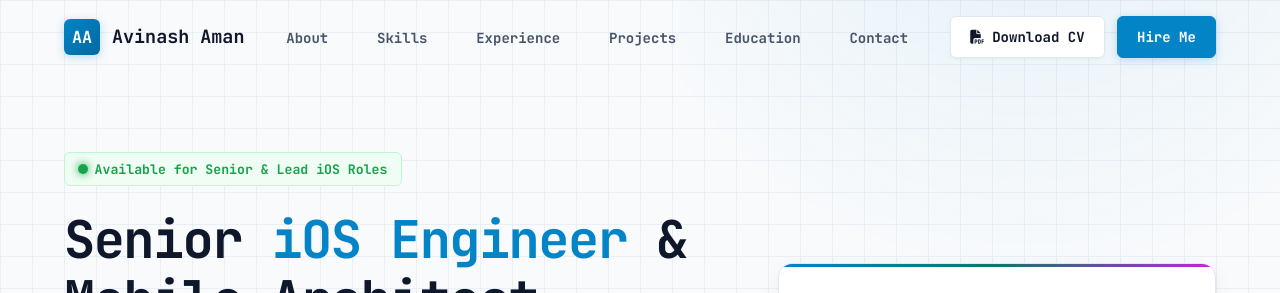
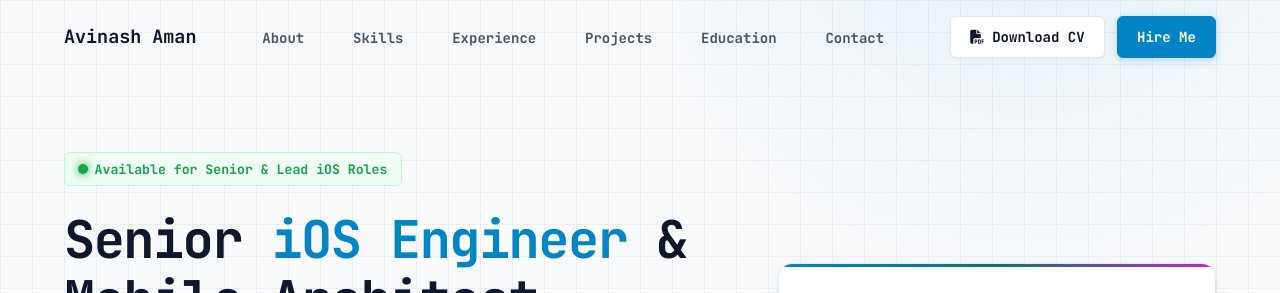
Before and after one commit to avinashamanjha251/avinashamanjha, a plain HTML site: page index.html in a window 1280 px wide. Shown: the top 293 px of the page. Drawn offline with Linux system fonts and the light colour scheme.

Commit message:
Remove AA logo icon from navbar brand logo

```diff
--- a/index.html
+++ b/index.html
@@ -30,7 +30,6 @@
   <nav class="navbar" id="navbar">
     <div class="container nav-container">
       <a href="#hero" class="brand-logo">
-        <div class="brand-icon">AA</div>
         <span>Avinash Aman</span>
       </a>
 
```
